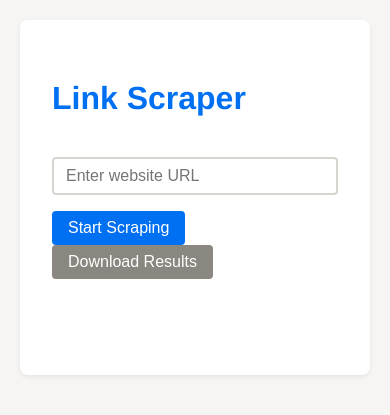
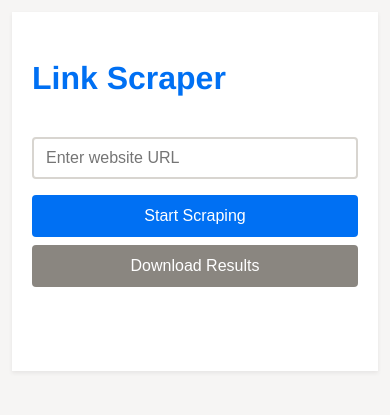
Before and after one commit to JoshuaOliphant/Link-Content-Scraper, a FastAPI app: page / in a window 390 px wide. Shown: the top 415 px of the page. Run offline with FastAPI, Linux system fonts and the light colour scheme; some libraries are stand-ins or nearby versions.

Commit message:
fix: improve touch targets and small-screen layout
- Increase button padding to 12px 20px for ~44px touch targets
- Increase input padding to 10px for consistent sizing
- Add flex-wrap to status badges so they stack on narrow screens
- Add 480px breakpoint: full-width stacked buttons, tighter padding
- Add .button-group flex layout for consistent button spacing

Co-Authored-By: Claude Opus 4.6 (1M context) <noreply@anthropic.com>

```diff
--- a/templates/index.html
+++ b/templates/index.html
@@ -114,7 +114,7 @@
     input {
       font-size: 16px;
       width: 100%;
-      padding: 8px 12px;
+      padding: 10px 12px;
       border: 2px solid var(--color-border);
       border-radius: 4px;
       margin-bottom: 1rem;
@@ -124,7 +124,7 @@
 
     button {
       font-size: 16px;
-      padding: 8px 16px;
+      padding: 12px 20px;
       background: var(--color-primary);
       color: white;
       border: none;
@@ -207,7 +207,8 @@
 
     .status-counts {
       display: flex;
-      gap: 1rem;
+      flex-wrap: wrap;
+      gap: 0.5rem;
       margin-top: 0.5rem;
     }
 
@@ -230,6 +231,31 @@
     .status-counts .error {
       background: var(--color-error-badge-bg);
       color: var(--color-error-badge-text);
+    }
+
+    .button-group {
+      display: flex;
+      gap: 0.5rem;
+    }
+
+    @media (max-width: 480px) {
+      body {
+        padding: 12px;
+      }
+
+      .container {
+        padding: 1.25rem;
+        border-radius: 0;
+      }
+
+      .button-group {
+        flex-direction: column;
+      }
+
+      .button-group button {
+        width: 100%;
+        margin-right: 0;
+      }
     }
   </style>
 </head>
```
